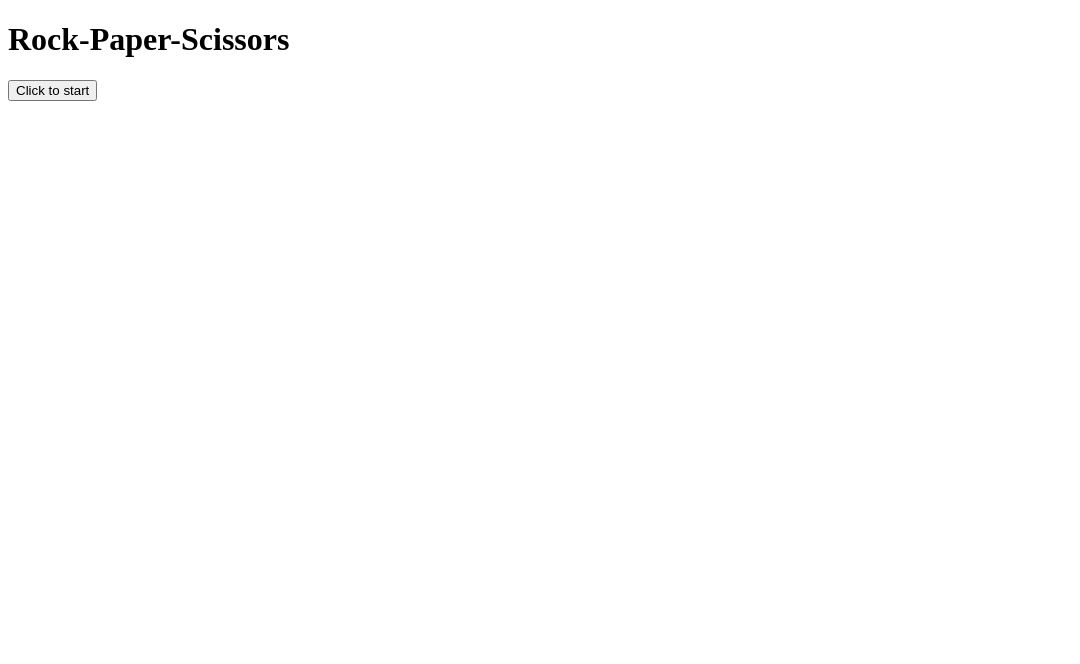
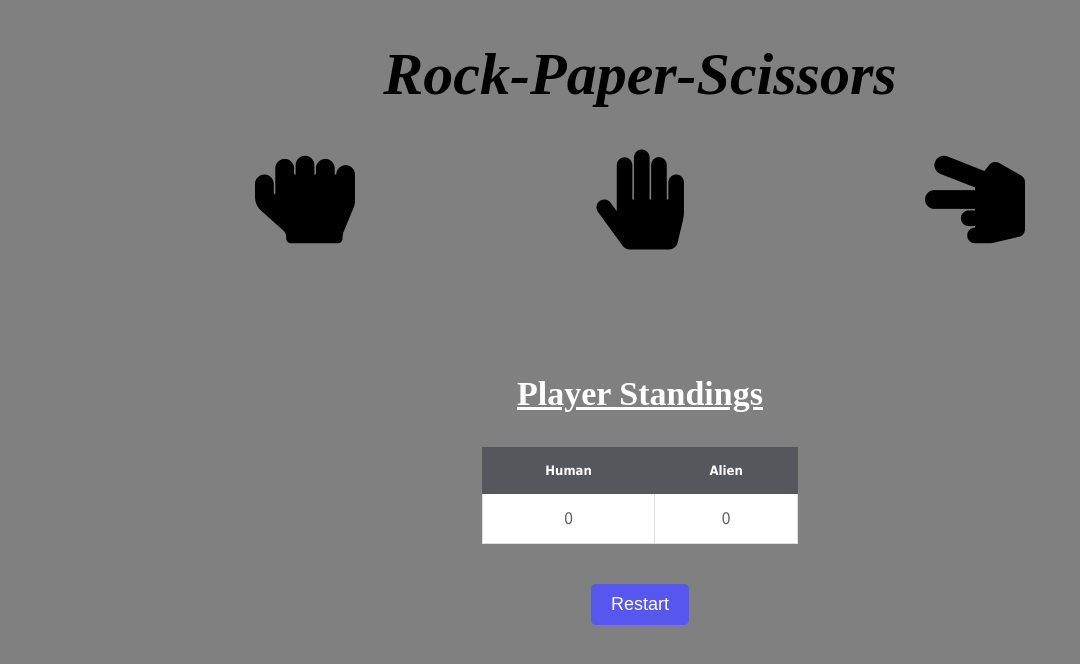
Before and after one commit to debo9210/odin-rock-paper-scissors, a plain HTML site: page index.html in a window 1280 px wide. Shown: the whole page, without its empty margins (0-1080 px from the left). Drawn offline with Linux system fonts and the light colour scheme.

Commit message:
created UI for rock-paper-scissors game

```diff
--- a/index.html
+++ b/index.html
@@ -4,12 +4,52 @@
     <meta charset="UTF-8">
     <meta http-equiv="X-UA-Compatible" content="IE=edge">
     <meta name="viewport" content="width=device-width, initial-scale=1.0">
+    <link rel="stylesheet" href="style.css">
+    <link rel="stylesheet" href="https://cdnjs.cloudflare.com/ajax/libs/font-awesome/5.15.4/css/all.min.css" integrity="sha512-1ycn6IcaQQ40/MKBW2W4Rhis/DbILU74C1vSrLJxCq57o941Ym01SwNsOMqvEBFlcgUa6xLiPY/NS5R+E6ztJQ==" crossorigin="anonymous" referrerpolicy="no-referrer" />
+    <script src="index.js" defer></script>
     <title>Rock-Paper-Scissors</title>
 </head>
 <body>
     <h1>Rock-Paper-Scissors</h1>
-    <button class="btn">Click to start</button>
+    <div class="btnContainer">
+        <button data-name="rock" class="btn">
+            <i class="fas fa-hand-rock"></i>
+        </button>
+        <button data-name="paper" class="btn">
+            <i class="fas fa-hand-paper"></i>
+        </button>
+        <button data-name="scissors" class="btn">
+            <i class="fas fa-hand-scissors"></i>
+        </button>
+    </div>
 
-    <script src="index.js"></script>
+
+    <div class="displayResult">
+        <p></p>
+    </div>
+
+    <div class="playerStandings">
+        <h3>Player Standings</h3>
+
+      <table class="scoreboard">
+        <thead>
+            <tr>
+                <td>Human</td>
+                <td>Alien</td>
+            </tr>
+        </thead>
+        <tbody>
+            <tr>
+                <td class="human">0</td>
+                <td class="alien">0</td>
+            </tr>
+        </tbody>
+    </table>
+
+    <button class="restart">Restart</button>
+
+    </div>
+
+
 </body>
 </html>
--- a/index.js
+++ b/index.js
@@ -1,12 +1,18 @@
+const btns = document.querySelectorAll('[data-name]');
+const displayResult = document.querySelector('.displayResult > p');
+const humanResult = document.querySelector('.human');
+const alienResult = document.querySelector('.alien');
+const restart = document.querySelector('.restart');
+
+// get computer choice
 const getComputerChoice = () => {
   const choices = ['rock', 'paper', 'scissors'];
   let randomNum = Math.floor(Math.random() * choices.length);
   return choices[randomNum];
 };
 
+// play functionality
 function playRound(playerSelection, computerSelection) {
-  playerSelection = playerSelection.toLowerCase();
-
   if (
     (playerSelection === 'rock' && computerSelection === 'scissors') ||
     (playerSelection === 'scissors' && computerSelection === 'paper') ||
@@ -24,40 +30,36 @@ function playRound(playerSelection, computerSelection) {
   }
 }
 
-let playerSelection;
-const computerSelection = getComputerChoice();
+let human = 0,
+  alien = 0;
 
-function game() {
-  let result;
-  let human = 0;
-  let alien = 0;
-  let draw = 0;
-  for (i = 0; i < 5; i++) {
-    result = playRound(playerSelection, getComputerChoice());
-    if (result.includes('Win')) {
-      human++;
-    } else if (result.includes('Lose')) {
-      alien++;
-    } else if (result.includes('Draw')) {
-      draw++;
-    }
+function playGame() {
+  const result = playRound(this.dataset.name, getComputerChoice());
+
+  if (result.includes('Win')) {
+    human++;
+    humanResult.textContent = human;
+  } else if (result.includes('Lose')) {
+    alien++;
+    alienResult.textContent = alien;
   }
-  console.log(human, alien, draw);
 
-  if (human > alien) {
-    console.log('Human wins');
-  } else if (alien > human) {
-    console.log('Alien wins');
-  } else if (human === alien) {
-    console.log('No winner No Vanquished');
+  if (human === 5) {
+    displayResult.textContent = 'Human wins';
+  } else if (alien === 5) {
+    displayResult.textContent = 'Alien wins';
+  } else {
+    displayResult.textContent = result;
   }
 }
 
-// console.log(playRound(playerSelection, computerSelection));
-const btnClick = document.querySelector('.btn');
+btns.forEach((btn) => btn.addEventListener('click', playGame));
 
-btnClick.addEventListener('click', () => {
-  playerSelection = prompt('Rock, Paper, Scissors');
-  game();
+//restart game
+restart.addEventListener('click', () => {
+  displayResult.textContent = '';
+  alienResult.textContent = 0;
+  humanResult.textContent = 0;
+  human = 0;
+  alien = 0;
 });
-// console.log(result);
--- /dev/null
+++ b/style.css
@@ -0,0 +1,102 @@
+* {
+  box-sizing: border-box;
+}
+
+body {
+  background: grey;
+}
+
+h1 {
+  text-align: center;
+  font-style: oblique;
+  font-size: 60px;
+}
+
+.btnContainer {
+  display: flex;
+  /* justify-content: center; */
+  justify-content: space-around;
+  width: 80%;
+  margin: 40px auto;
+}
+
+.btnContainer > button {
+  border: none;
+  background: transparent;
+  cursor: pointer;
+}
+
+.btnContainer > button i:hover {
+  color: #eee;
+}
+
+button i {
+  font-size: 100px;
+}
+
+.displayResult {
+  width: 100%;
+  height: 50px;
+  display: flex;
+  align-items: center;
+  justify-content: center;
+  /* border: 2px solid peru; */
+}
+
+.displayResult p {
+  color: #fff;
+  font-style: oblique;
+  font-size: 30px;
+}
+
+.playerStandings {
+  display: flex;
+  flex-direction: column;
+  align-items: center;
+  justify-content: center;
+}
+
+.playerStandings h3 {
+  color: #fff;
+  font-size: 34px;
+  text-decoration: underline;
+}
+
+.scoreboard {
+  width: 25%;
+  border-collapse: collapse;
+  font-family: Tahoma, Geneva, sans-serif;
+}
+.scoreboard td {
+  padding: 15px;
+}
+.scoreboard thead td {
+  background-color: #54585d;
+  color: #ffffff;
+  font-weight: bold;
+  font-size: 13px;
+  border: 1px solid #54585d;
+  text-align: center;
+}
+.scoreboard tbody td {
+  color: #636363;
+  border: 1px solid #dddfe1;
+}
+.scoreboard tbody tr {
+  text-align: center;
+  background-color: #f9fafb;
+}
+.scoreboard tbody tr:nth-child(odd) {
+  background-color: #ffffff;
+}
+
+.restart {
+  margin-top: 40px;
+  background: rgb(87, 87, 240);
+  color: #fff;
+  border: none;
+  cursor: pointer;
+  padding: 10px 20px;
+  border-radius: 5px;
+  font-size: 18px;
+}
```
